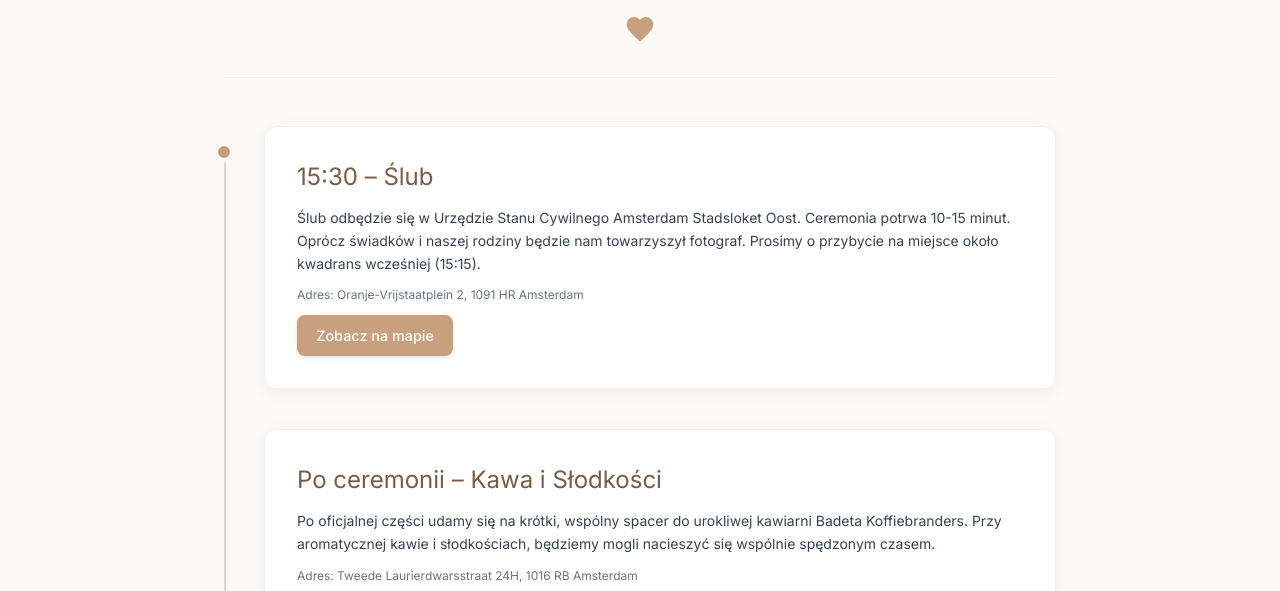
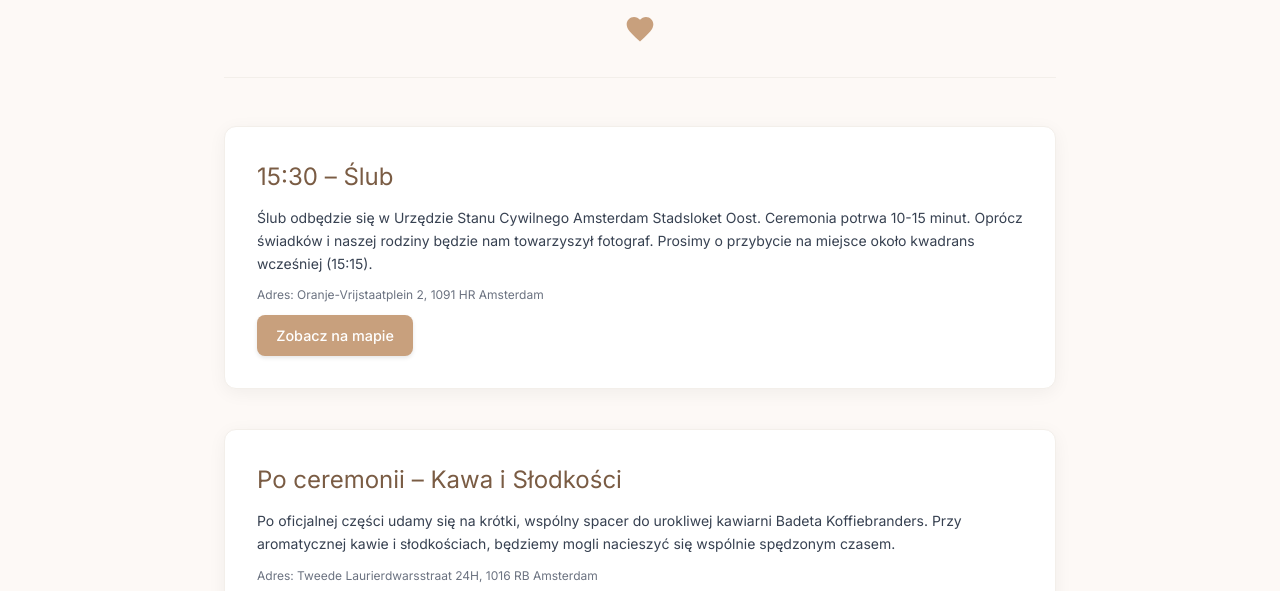
Before and after one commit to mpiecha/wedding-info, a plain HTML site: page index.html in a window 1280 px wide. Shown: the part 209-800 px from the top of the page. Drawn offline with nearby package versions, Linux system fonts and the light colour scheme.

Commit message:
Update index.html
fixed map added

```diff
--- a/index.html
+++ b/index.html
@@ -25,31 +25,14 @@
             box-shadow: 0 4px 18px rgba(0,0,0,0.05); /* Subtelny, ale wyraźniejszy cień */
             border: 1px solid #f3efea; /* Bardzo delikatna ramka */
         }
-        .timeline-item::before {
-            content: '';
-            position: absolute;
-            left: -10px; /* Lekko odsunięta kropka dla lepszego wyglądu */
-            top: 1rem; /* Dopasowanie do wysokości nagłówka */
-            width: 20px; /* Nieco większa kropka */
-            height: 20px;
-            background-color: #c8a07d; /* Główny kolor akcentu, lekko przygaszony */
-            border-radius: 50%;
-            border: 4px solid #fdf9f6;
-            z-index: 1;
-        }
-        .timeline-line {
-            position: absolute;
-            left: 0;
-            top: 1rem; /* Start linii na wysokości kropki */
-            bottom: 0;
-            width: 2px;
-            background-color: #e0d8d0; /* Kolor linii czasu, bardziej stonowany */
-        }
+        /* Usunięto style dla .timeline-item::before */
+        /* Usunięto style dla .timeline-line */
+
         .timeline-event-title {
             font-size: 1.5rem; /* Wyraźniejszy nagłówek wydarzenia */
             color: #7a5c44; /* Ciemniejszy, ciepły brąz dla nagłówków */
             margin-bottom: 0.75rem;
-            position: relative;
+            /* Usunięto position: relative, jeśli nie jest już potrzebne bez ::before */
         }
         .btn-link {
             background-color: #c8a07d;
@@ -161,10 +144,8 @@
             <svg class="header-heart" viewBox="0 0 24 24" xmlns="http://www.w3.org/2000/svg"><path d="M12 21.35l-1.45-1.32C5.4 15.36 2 12.28 2 8.5 2 5.42 4.42 3 7.5 3c1.74 0 3.41.81 4.5 2.09C13.09 3.81 14.76 3 16.5 3 19.58 3 22 5.42 22 8.5c0 3.78-3.4 6.86-8.55 11.54L12 21.35z"/></svg>
         </header>
 
-        <div class="relative pl-10"> <div class="timeline-line"></div>
-
-            <div class="mb-10 card timeline-item">
-                <h3 id="event1Title" class="timeline-event-title">
+        <div>
+            <div class="mb-10 card"> <h3 id="event1Title" class="timeline-event-title">
                     15:30 – Ślub
                 </h3>
                 <p id="event1Desc1" class="mb-3 text-sm leading-relaxed">Ślub odbędzie się w Urzędzie Stanu Cywilnego Amsterdam Stadsloket Oost. Ceremonia potrwa 10-15 minut. Oprócz świadków i naszej rodziny będzie nam towarzyszył fotograf. Prosimy o przybycie na miejsce około kwadrans wcześniej (15:15).</p>
@@ -172,8 +153,7 @@
                 <a href="https://maps.app.goo.gl/dnkFJ5VKc8h9ztNn9" target="_blank" class="btn-link" id="event1MapBtn">Zobacz na mapie</a>
             </div>
 
-            <div class="mb-10 card timeline-item">
-                <h3 id="event2Title" class="timeline-event-title">
+            <div class="mb-10 card"> <h3 id="event2Title" class="timeline-event-title">
                     Po ceremonii – Kawa i Słodkości
                 </h3>
                 <p id="event2Desc1" class="mb-3 text-sm leading-relaxed">Po oficjalnej części udamy się na krótki, wspólny spacer do urokliwej kawiarni Badeta Koffiebranders. Przy aromatycznej kawie i słodkościach, będziemy mogli nacieszyć się wspólnie spędzonym czasem.</p>
@@ -181,8 +161,7 @@
                 <a href="https://maps.app.goo.gl/9Jm7gh3bGijKvJMd6" target="_blank" class="btn-link" id="event2MapBtn">Zobacz na mapie</a>
             </div>
 
-            <div class="mb-10 card timeline-item">
-                <h3 id="event3Title" class="timeline-event-title">
+            <div class="mb-10 card"> <h3 id="event3Title" class="timeline-event-title">
                     18:00 – Uroczysta Kolacja
                 </h3>
                 <p id="event3Desc1" class="mb-3 text-sm leading-relaxed">Wieczorem zapraszamy Was na dalsze świętowanie przy wspólnej kolacji w restauracji De Kas. Restauracja co tydzień serwuje nowe menu degustacyjne, więc kolacja będzie miłym zaskoczeniem dla nas wszystkich!</p>
@@ -216,7 +195,7 @@
             </div>
             <div class="map-container">
                 <iframe
-                    src="https://www.google.com/maps/d/u/0/edit?mid=1PI856Z02GNUsRaculcamqDZZh8EkXmA&usp=sharing"
+                    src="https://www.google.com/maps/d/u/0/embed?mid=1PI856Z02GNUsRaculcamqDZZh8EkXmA&ehbc=2E312F"
                     allowfullscreen=""
                     loading="lazy"
                     referrerpolicy="no-referrer-when-downgrade">
```
